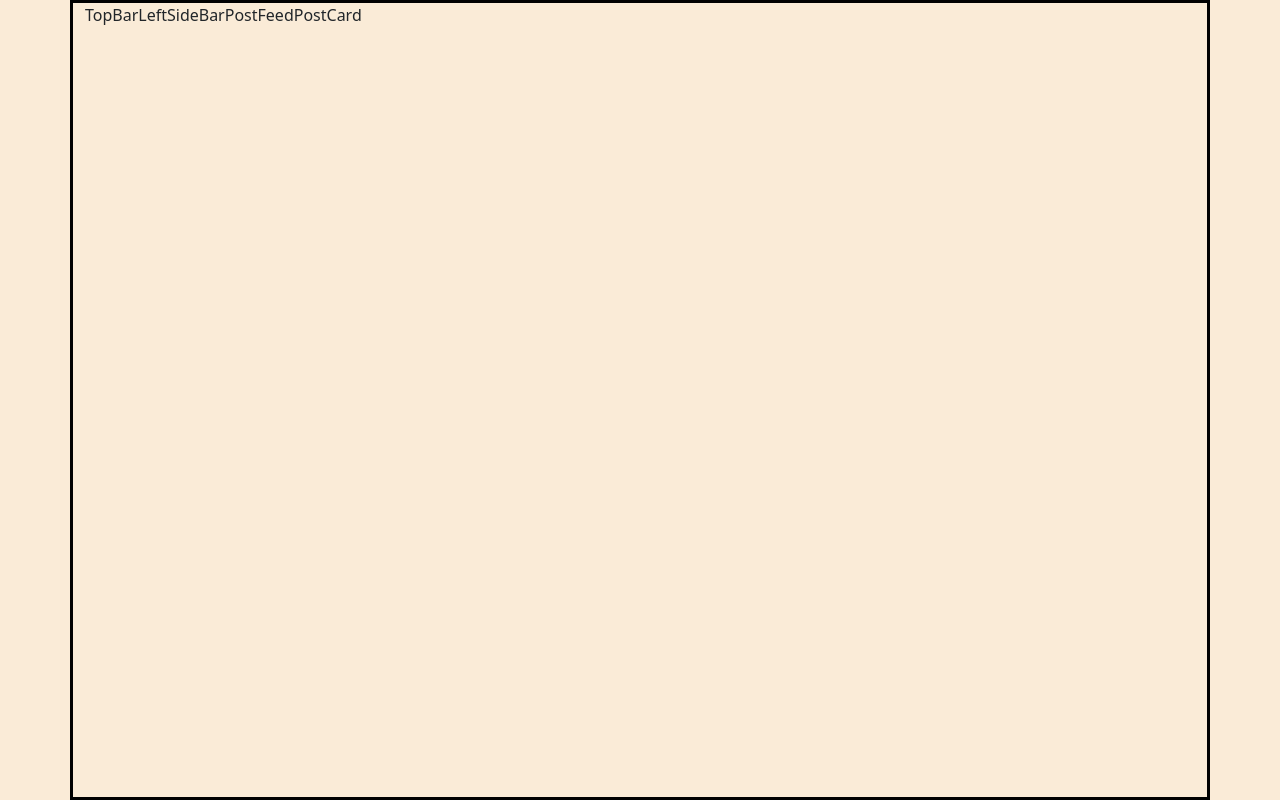
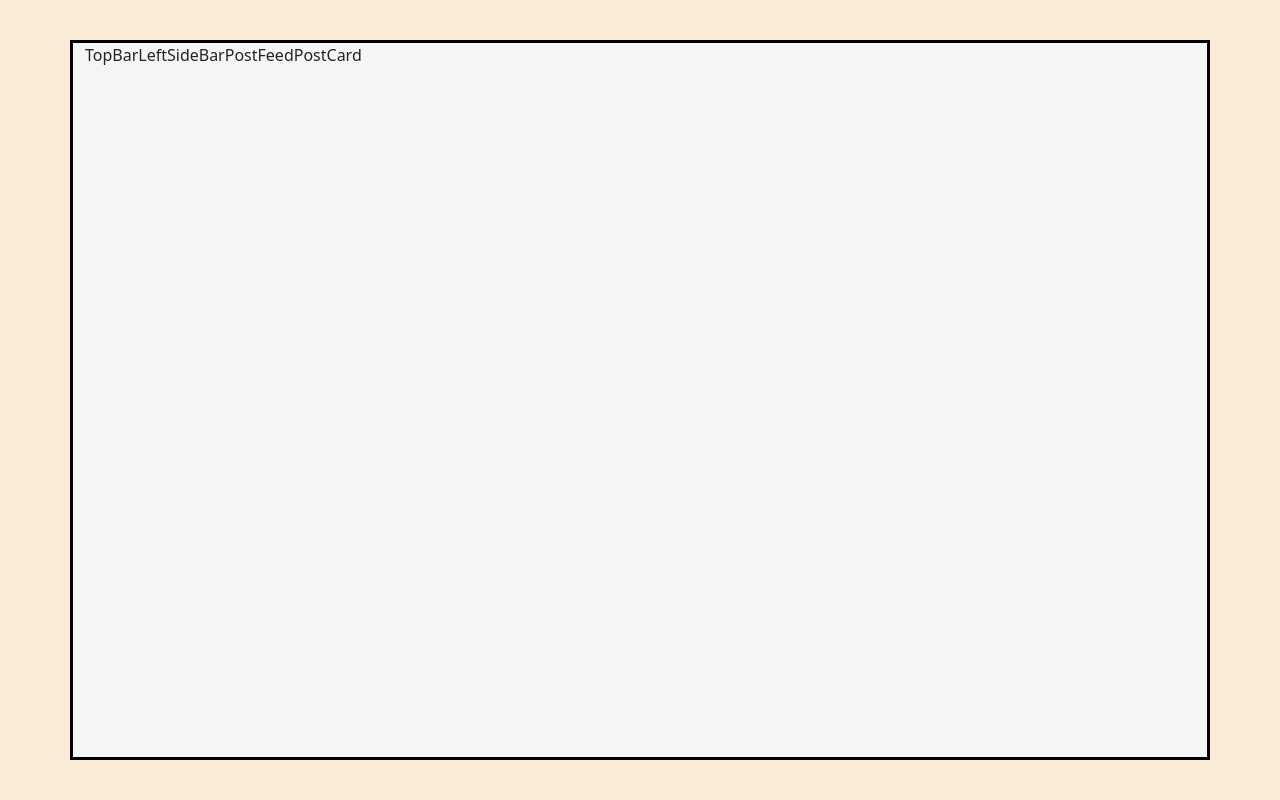
Before and after one commit to adbhati05/Web-Apps, a React (Vite) app in the folder CRUDApp/: page / in a window 1280 px wide. Built offline with nearby package versions, Linux system fonts and the light colour scheme.

Commit message:
Made a minor adjustment to the container height for the homepage.

```diff
--- a/CRUDApp/src/App.css
+++ b/CRUDApp/src/App.css
@@ -7,7 +7,7 @@
 }
 
 /* This second rule set here ensures that the background color of the page is an off white and that the container (in each of the CSS files for each page) is centered and follows flex display formatting (elements stack horizontally). */
-.app-wrapper {
+body {
   display: flex;
   align-items: center;
   justify-content: center;
--- a/CRUDApp/src/App.tsx
+++ b/CRUDApp/src/App.tsx
@@ -3,7 +3,7 @@ import './App.css';
 
 function App() {
   return (
-    <div className="app-wrapper">
+    <div>
       <Home />
     </div>
   );
--- a/CRUDApp/src/pages/Home.css
+++ b/CRUDApp/src/pages/Home.css
@@ -1,6 +1,7 @@
 .container {
-    width: 100vw;
-    height: 100vh;
+    width: 95vw;
+    height: 90vh;
     display: flex;
     border: 3px solid black;
+    background-color: whitesmoke;
 }
```
